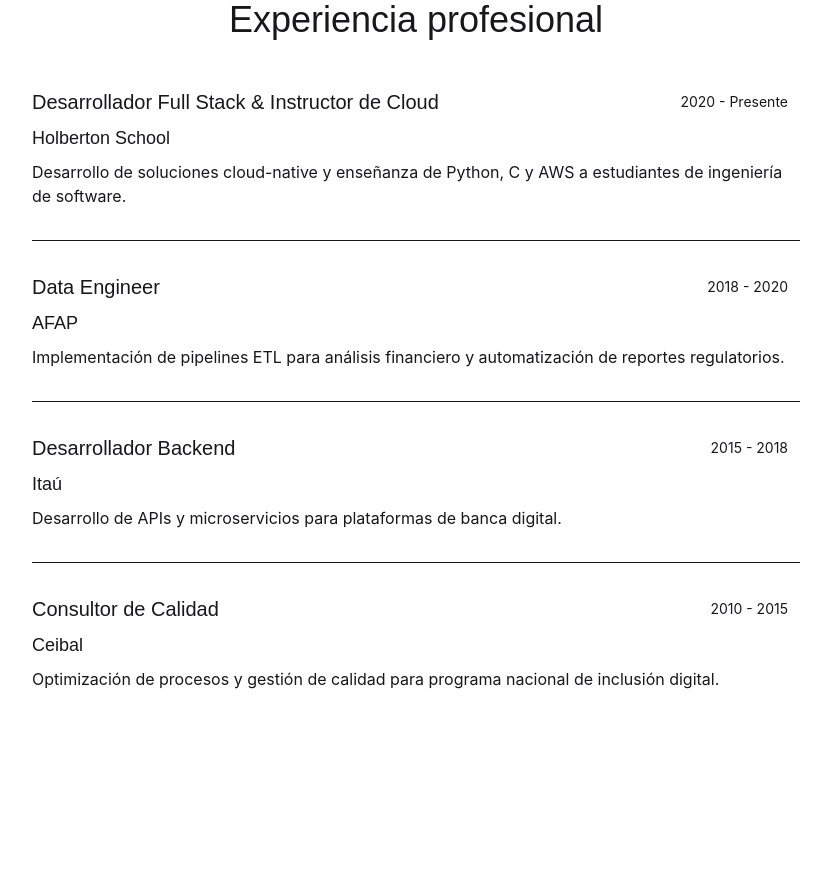
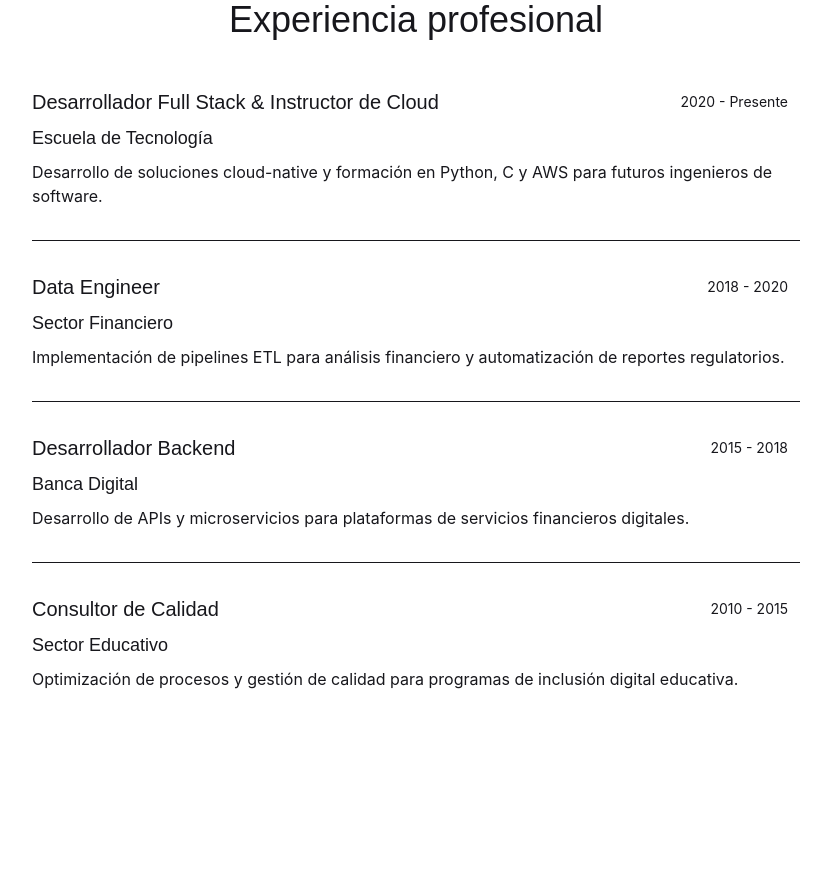
Before and after one commit to ralexrivero/ralex, a React (Vite) app: page /about in a window 1280 px wide. Shown: the part 1860-2746 px from the top of the page, without its empty margins (224-1055 px from the left). Built offline with nearby package versions, Linux system fonts and the light colour scheme; a web font is replaced by a local one.

Commit message:
refactor: update experience section in AboutPage for clarity and relevance
- Changed company names and descriptions in the ExperienceSection to better reflect current roles and responsibilities.
- Enhanced descriptions for improved understanding of professional experience.

```diff
--- a/src/pages/AboutPage.tsx
+++ b/src/pages/AboutPage.tsx
@@ -153,26 +153,26 @@
     {
       period: "2020 - Presente",
       role: "Desarrollador Full Stack & Instructor de Cloud",
-      company: "Holberton School",
-      description: "Desarrollo de soluciones cloud-native y enseñanza de Python, C y AWS a estudiantes de ingeniería de software."
+      company: "Escuela de Tecnología",
+      description: "Desarrollo de soluciones cloud-native y formación en Python, C y AWS para futuros ingenieros de software."
     },
     {
       period: "2018 - 2020",
       role: "Data Engineer",
-      company: "AFAP",
+      company: "Sector Financiero",
       description: "Implementación de pipelines ETL para análisis financiero y automatización de reportes regulatorios."
     },
     {
       period: "2015 - 2018",
       role: "Desarrollador Backend",
-      company: "Itaú",
-      description: "Desarrollo de APIs y microservicios para plataformas de banca digital."
+      company: "Banca Digital",
+      description: "Desarrollo de APIs y microservicios para plataformas de servicios financieros digitales."
     },
     {
       period: "2010 - 2015",
       role: "Consultor de Calidad",
-      company: "Ceibal",
-      description: "Optimización de procesos y gestión de calidad para programa nacional de inclusión digital."
+      company: "Sector Educativo",
+      description: "Optimización de procesos y gestión de calidad para programas de inclusión digital educativa."
     }
   ];
 
```
